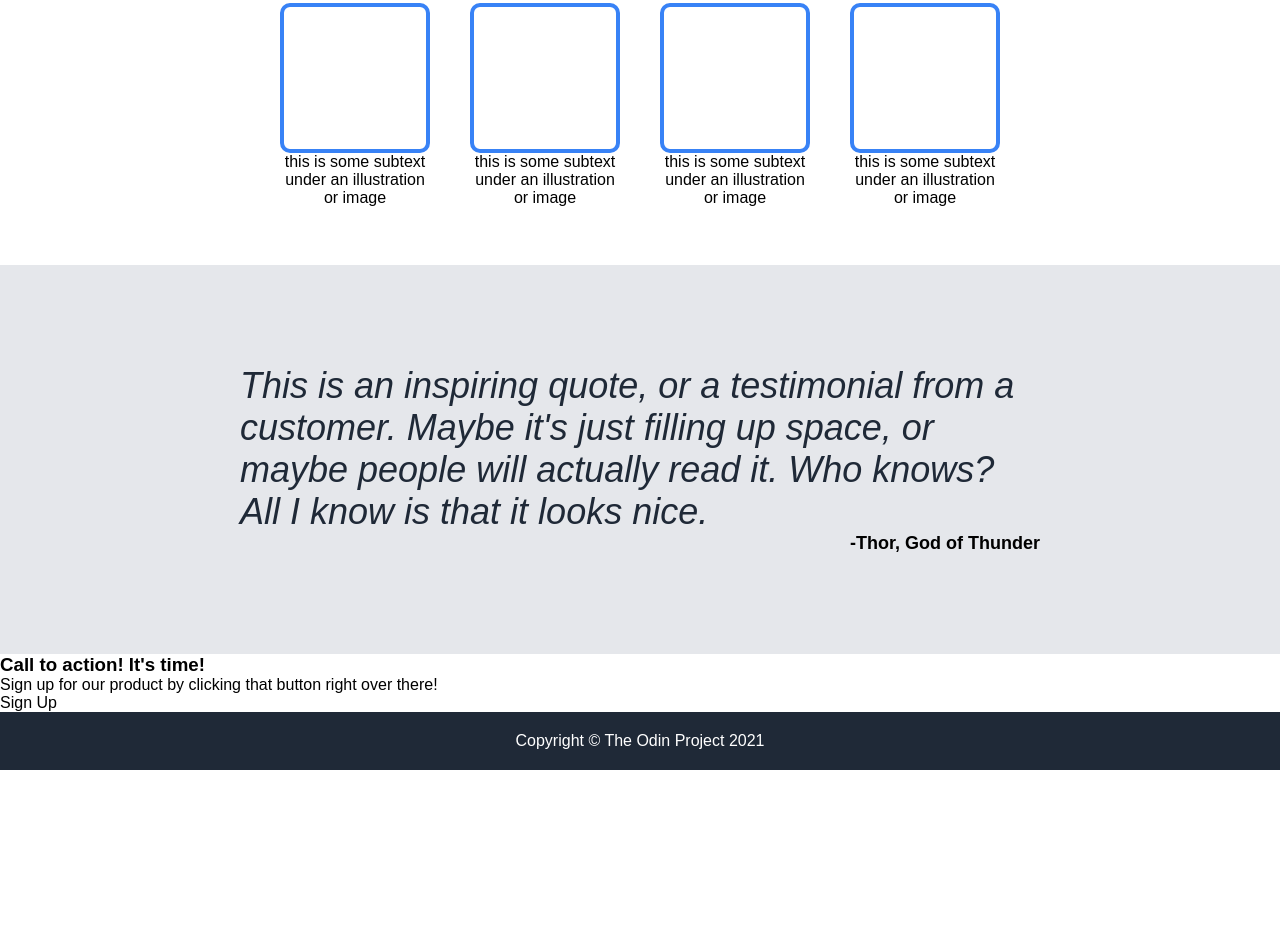
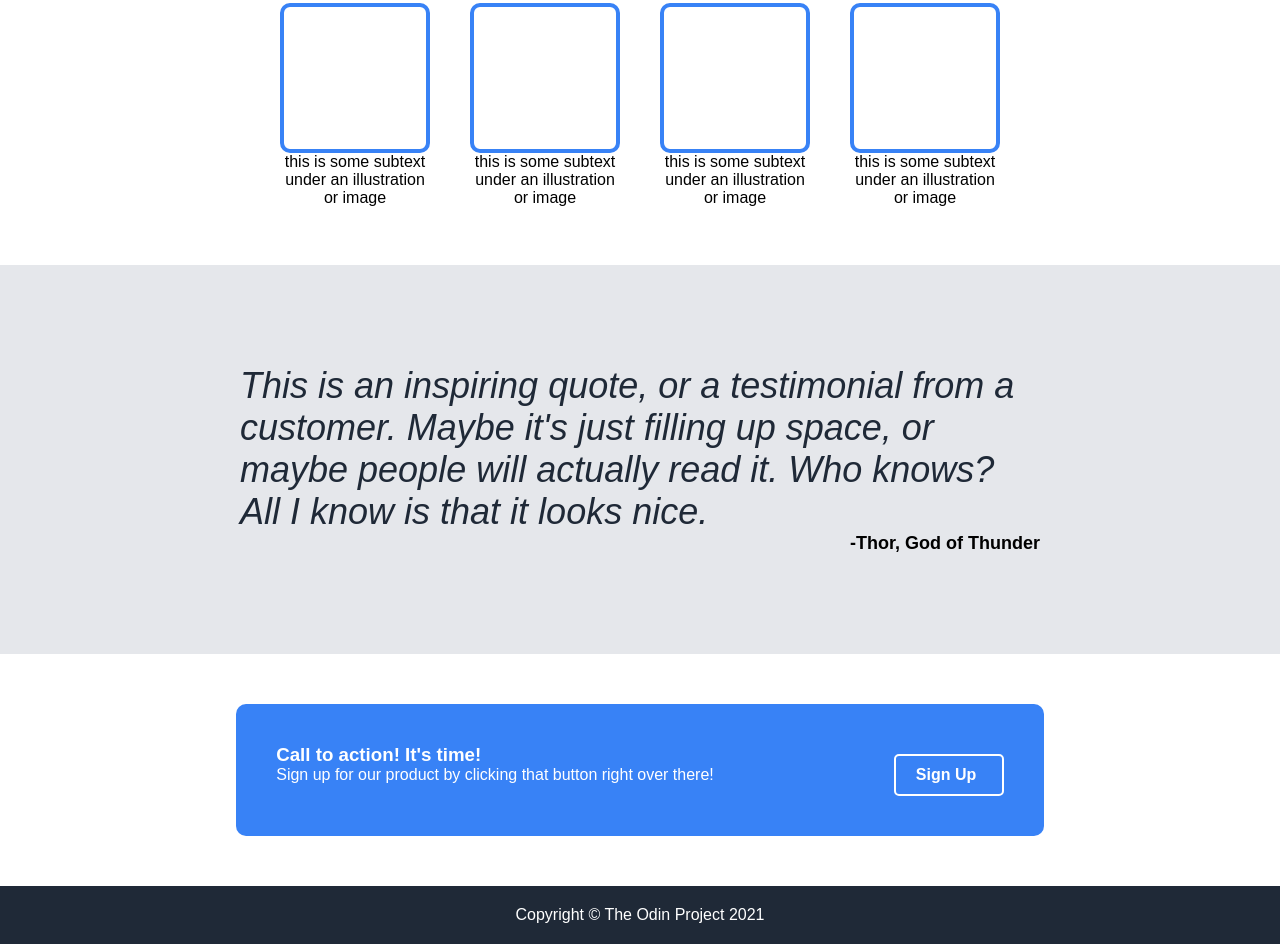
Before and after one commit to bluartie/landing-page, a plain HTML site: page index.html in a window 1280 px wide. Shown: the part 647-1591 px from the top of the page. Before the commit the page ends 1417 px from the top, so only its background shows below. Drawn offline with Linux system fonts and the light colour scheme.

Commit message:
finish fifth module and complete project. Commits need work I reckon

```diff
--- a/index.html
+++ b/index.html
@@ -21,7 +21,7 @@
             <div class="description-container">
                 <h1 class="description-header">This website is awesome</h1>
                 <p class="description">This website has some subtext that gos here under the main title. It's a smaller font and the color is lower contrast.</p>
-                <div class="signup-button-top">Sign Up</div>
+                <div class="signup-button top">Sign Up</div>
             </div>
             <div class="img-container">
                 <div class="img">
@@ -62,16 +62,18 @@
             </div>
         </div>
 
-        <div class="call-to-action-container">
-            <div class="call-to-action-blue">
+        <div class="fifth-part">
+        <div class="calltoaction-container">
+            <div class="calltoaction-blue">
                 <div class="left-side-call">
-                    <h3 class="third-module-header">Call to action! It's time!</h3>
-                    <div class="third-module-text">Sign up for our product by clicking that button right over there!</div>
+                    <h3 class="fifth-module-header">Call to action! It's time!</h3>
+                    <div class="fifth-module-text">Sign up for our product by clicking that button right over there!</div>
                 </div>
                 <div class="right-side-call">
-                    <div class="sign-up-button-bottom">Sign Up</div>
+                    <div class="signup-button bottom">Sign Up</div>
                 </div>
             </div>
+        </div>
         </div>
 
         <div class="footer">
--- a/styles.css
+++ b/styles.css
@@ -65,15 +65,22 @@ a:link, a:visited {
     font-size: 18px;
 }
 
-.signup-button-top {
+.signup-button {
     background-color: #3882F6;
     color: white;
     padding: 10px 20px;
-    border: 2px solid #3882F6;
     border-radius: 5px;
     margin-top: 10px;
     font-weight: bold;
     width: 110px;
+}
+
+.top {
+    border: 2px solid #3882F6;
+}
+
+.bottom {
+    border: 2px solid white;
 }
 
 
@@ -168,6 +175,33 @@ a:link, a:visited {
     font-size: 18px;
 }
 
+.fifth-part {
+    display: flex;
+    justify-content: center;
+}
+
+.calltoaction-container {
+    display: flex;
+    justify-content: center;
+    background-color: white;
+    gap: 30px;
+    margin-top: 50px;
+    margin-bottom: 50px;
+}
+
+.calltoaction-blue {
+    background-color: #3882F6;
+    display: flex;
+    justify-content: space-around;
+    padding: 40px 40px;
+    border-radius: 10px;
+    flex: 1;
+}
+
+.left-side-call {
+    color: white;
+    padding-right: 180px;
+}
 
 .footer {
     display:flex;
```
